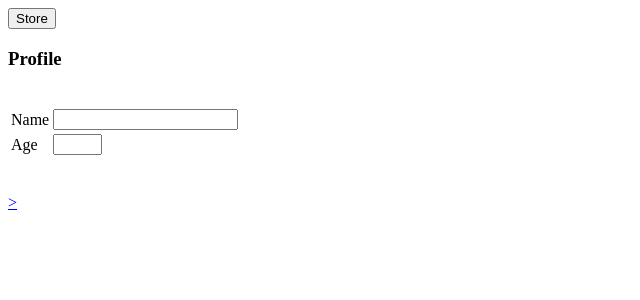
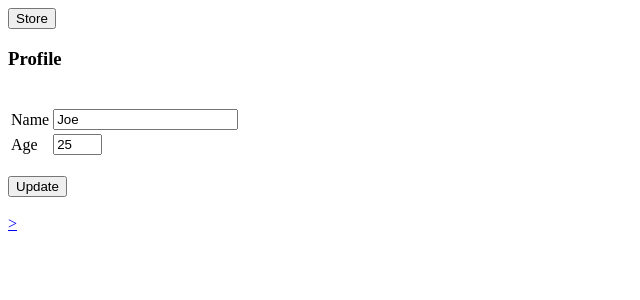
Before and after one commit to daveland2/WizeFiPrototype, an Angular app: page /profile in a window 1280 px wide. Shown: the top 300 px of the page, without its empty margins (0-640 px from the left). Built offline with nearby package versions, Linux system fonts and the light colour scheme.

Commit message:
add data management to profile screen

```diff
--- a/src/app/budget-details/budget-details.component.html
+++ b/src/app/budget-details/budget-details.component.html
@@ -1,9 +1,11 @@
 <h3>Budget Details</h3>
 <br>
+<table>
 <tr><td>Housing</td><td><input type="text" [(ngModel)]="cBudgetDetails.budgetDetails.housing" (keyup.enter)="calcTotal()" (blur)="calcTotal()" size="10"></td></tr>
 <tr><td>Food</td><td><input type="text" [(ngModel)]="cBudgetDetails.budgetDetails.food" (keyup.enter)="calcTotal()" (blur)="calcTotal()" size="10"></td></tr>
 <tr><td>TOTAL</td><td><input type="text" value={{cBudgetDetails.getBudgetDetailsSum()}} size="10" readonly> continuous update (onChange)</td></tr>
 <tr><td>TOTAL</td><td><input type="text" value={{budgetTotal}} size="10" readonly> discrete update (onBlur)</td></tr>
+</table>
 <br>
 <button type="button" (click)="update()">Update</button>
 <br><br>
--- a/src/app/budget-details/budget-details.component.ts
+++ b/src/app/budget-details/budget-details.component.ts
@@ -15,8 +15,7 @@ export class BudgetdetailsComponent implements OnInit {
   // transient data
   budgetTotal: number;
 
-  constructor(private datamodelService: DataModelService) {
-  }
+  constructor(private datamodelService: DataModelService) { }
 
   ngOnInit() {
     this.cBudgetDetails = new CBudgetDetails(this.datamodelService.getdata('budgetDetails'));
--- a/src/app/data-model.service.ts
+++ b/src/app/data-model.service.ts
@@ -1,9 +1,11 @@
 import { Injectable } from '@angular/core';
 
+import { IProfile } from './profile/profile.class';
 import { IBudgetDetails } from './budget-details/budget-details.class';
 import { IIncomeDetails } from './income-details/income-details.class';
 
 export interface IDataModel {
+	profile: IProfile;
 	budgetDetails: IBudgetDetails,
 	incomeDetails: IIncomeDetails
 }
@@ -15,6 +17,10 @@ export class DataModelService {
 	fetchdata(): IDataModel {
 		// simulate fetch of data from persistent storage
 		this.dataModel = {
+			profile: {
+				name: "Joe",
+				age: 25
+			},
 			budgetDetails: {
 				housing: 500,
 				food: 250
@@ -36,6 +42,7 @@ export class DataModelService {
 		let value: any;
 		switch (item)
 		{
+			case 'profile':  value = JSON.parse(JSON.stringify(this.dataModel.profile));              break;
 			case 'budgetDetails':  value = JSON.parse(JSON.stringify(this.dataModel.budgetDetails));  break;
 			case 'incomeDetails':  value = JSON.parse(JSON.stringify(this.dataModel.incomeDetails));  break;
 			default:
@@ -48,9 +55,11 @@ export class DataModelService {
 	putdata(item,value) {
 		switch (item)
 		{
+			case 'profile':  this.dataModel.profile = JSON.parse(JSON.stringify(value));              break;
 			case 'budgetDetails':  this.dataModel.budgetDetails = JSON.parse(JSON.stringify(value));  break;
 			case 'incomeDetails':  this.dataModel.incomeDetails = JSON.parse(JSON.stringify(value));  break;
-			default:  console.log(item + ' not found in putdata in DataModelService');
+			default:
+			    console.log(item + ' not found in putdata in DataModelService');
 		}
 	}   // putdata
 
--- /dev/null
+++ b/src/app/profile/profile.class.ts
@@ -0,0 +1,10 @@
+export interface IProfile {
+    name: string;
+    age: number;
+}
+
+export class CProfile {
+
+    constructor (public profile: IProfile) { }
+
+}
--- a/src/app/profile/profile.component.html
+++ b/src/app/profile/profile.component.html
@@ -1,8 +1,10 @@
 <h3>Profile</h3>
 <br>
 <table>
-<tr><td>Name</td><td><input type="text" name="name" size="20"></td></tr>
-<tr><td>Age</td><td><input type="text" name="age" size="3"></td></tr>
+<tr><td>Name</td><td><input type="text" [(ngModel)]="cProfile.profile.name" size="20"></td></tr>
+<tr><td>Age</td><td><input type="text" [(ngModel)]="cProfile.profile.age" size="3"></td></tr>
 </table>
+<br>
+<button type="button" (click)="update()">Update</button>
 <br><br>
 <a [routerLink]="['/budget']">&gt;</a>
--- a/src/app/profile/profile.component.ts
+++ b/src/app/profile/profile.component.ts
@@ -1,4 +1,7 @@
 import { Component, OnInit } from '@angular/core';
+
+import { DataModelService } from '../data-model.service';
+import { CProfile } from './profile.class';
 
 @Component({
   selector: 'app-profile',
@@ -6,10 +9,18 @@ import { Component, OnInit } from '@angular/core';
   styleUrls: ['./profile.component.css']
 })
 export class ProfileComponent implements OnInit {
+  // persistent data
+  cProfile: CProfile;
 
-  constructor() { }
+  constructor(private datamodelService: DataModelService) { }
 
   ngOnInit() {
+    this.cProfile = new CProfile(this.datamodelService.getdata('profile'));
+  }
+
+  // update data model
+  update() {
+    this.datamodelService.putdata('profile', this.cProfile.profile);
   }
 
 }
```
